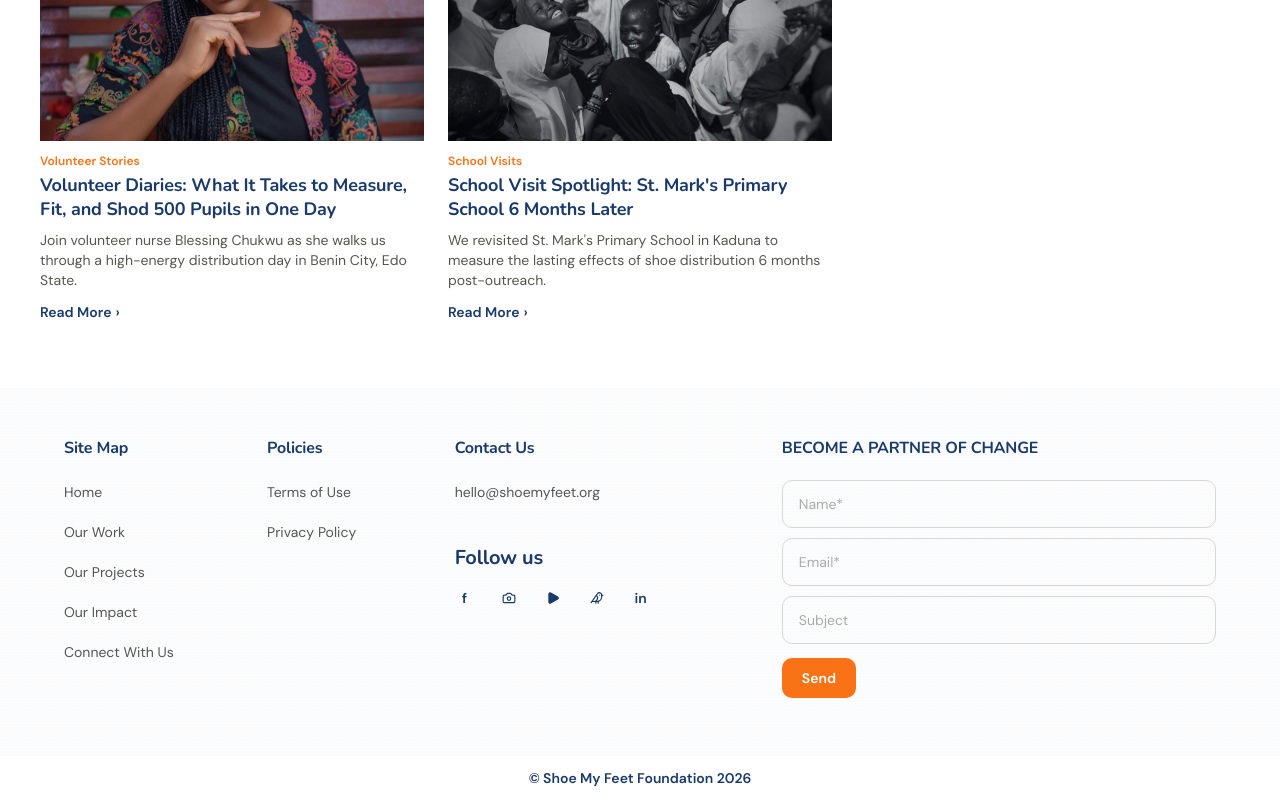
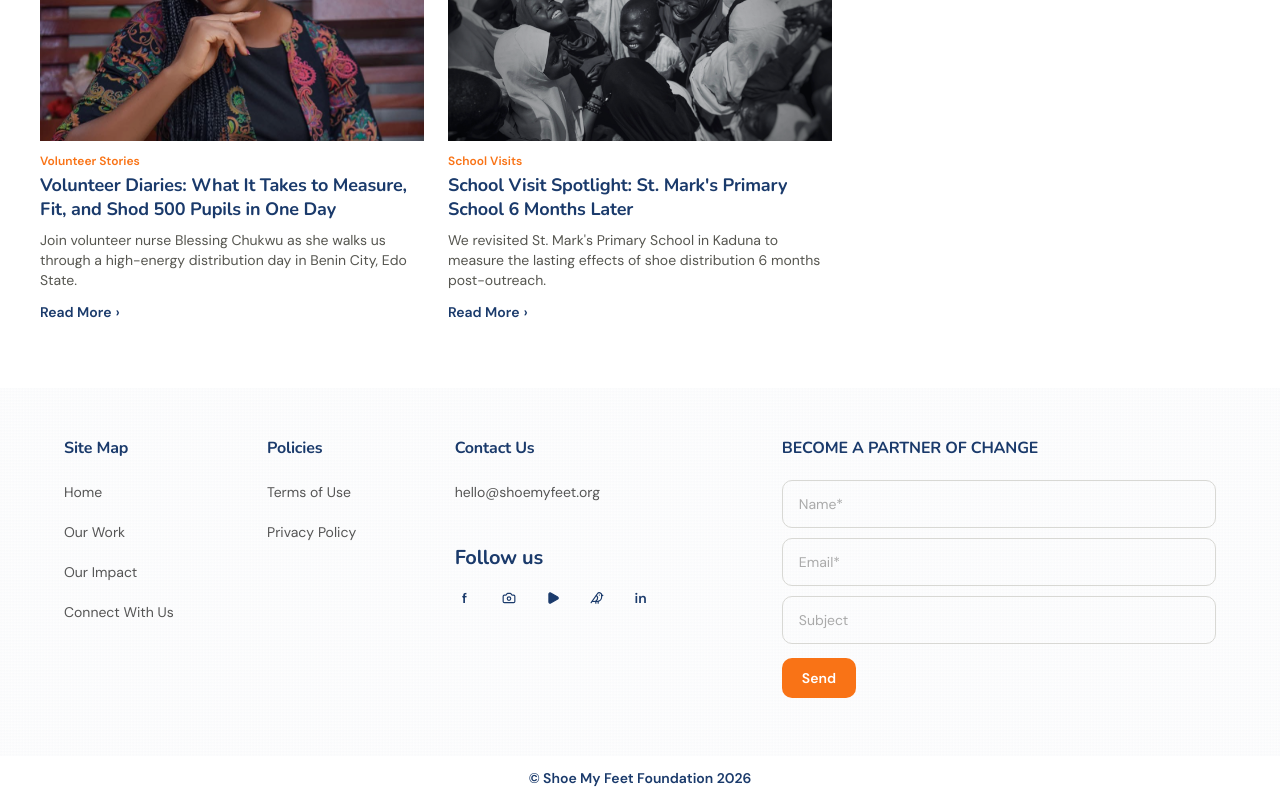
Before and after one commit to tceeokoye/shoemyfeet, a Next.js app: page /blog in a window 1280 px wide. Shown: the part 1810-2610 px from the top of the page. Built offline with nearby package versions, Linux system fonts and the light colour scheme.

Commit message:
new commit

```diff
--- a/src/components/Footer.tsx
+++ b/src/components/Footer.tsx
@@ -7,9 +7,8 @@ import type { FormEvent } from "react";
 const siteMapLinks = [
   { label: "Home", href: "/" },
   { label: "Our Work", href: "/projects" },
-  { label: "Our Projects", href: "/gallery" },
   { label: "Our Impact", href: "/impact" },
-  { label: "Connect With Us", href: "/contact" },
+  { label: "Connect With Us", href: "/about" },
 ];
 
 const policyLinks = [
--- a/src/components/home/OurStoryPreview.tsx
+++ b/src/components/home/OurStoryPreview.tsx
@@ -49,7 +49,7 @@ export default function OurStoryPreview() {
               }}
             >
               <Link
-              href="/about/story"
+              href="/about"
               className="group inline-flex items-center gap-2 font-body text-base font-semibold text-[#111827] transition-colors hover:text-[#1A3A6B]"
               >
                 Read More
@@ -118,7 +118,7 @@ export default function OurStoryPreview() {
               }}
             >
               <Link
-                href="/projects/kids-shoemaking"
+                href="/about/tools"
                 className="group inline-flex items-center gap-2 font-body text-base font-semibold text-white transition-colors hover:text-[#F97316]"
               >
                 Read More
--- a/src/components/home/SolutionSection.tsx
+++ b/src/components/home/SolutionSection.tsx
@@ -44,10 +44,10 @@ export default function SolutionSection() {
           transition={{ duration: 0.75, delay: 0.28, ease: [0.22, 1, 0.36, 1] }}
         >
           <Link
-            href="/projects"
+            href="/about/how-we-work#solution"
             className="inline-flex items-center gap-2 text-base font-semibold text-white underline decoration-1 underline-offset-4 transition-colors hover:text-[#F97316]"
           >
-            Read More <span aria-hidden="true">→</span>
+            Learn about our solution <span aria-hidden="true">→</span>
           </Link>
         </motion.div>
       </div>
```
